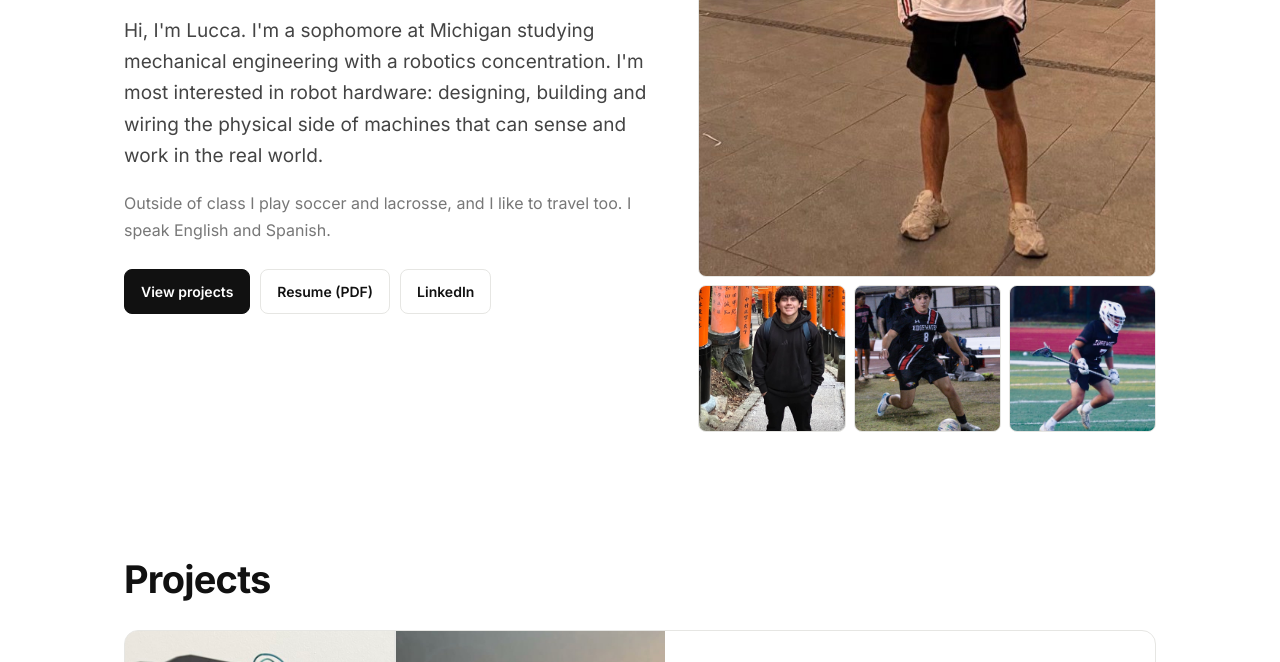
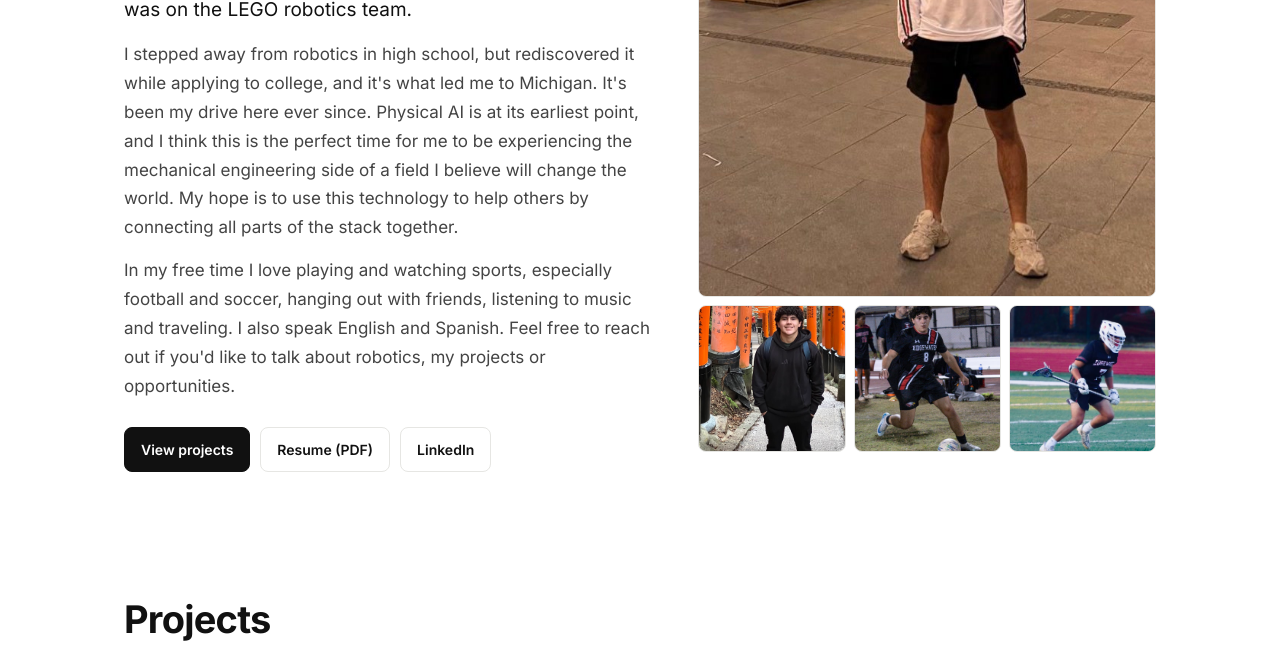
Before and after one commit to luccavenegas/luccavenegas.github.io, a plain HTML site: page index.html in a window 1280 px wide. Shown: the part 428-1090 px from the top of the page. Drawn offline with Linux system fonts and the light colour scheme.

Commit message:
Rewrite intro in Lucca's own words, add reach-out line
Co-Authored-By: Claude Opus 5.5 <noreply@anthropic.com>

```diff
--- a/index.html
+++ b/index.html
@@ -32,8 +32,11 @@
         <div class="label">Engineering Portfolio</div>
         <h1>Lucca Venegas</h1>
         <p class="subtitle">B.S.E. Mechanical Engineering, Robotics Concentration<br>Sophomore at the University of Michigan · Class of 2029</p>
-        <p class="lede">Hi, I'm Lucca. I'm a sophomore at Michigan studying mechanical engineering with a robotics concentration. I'm most interested in robot hardware: designing, building and wiring the physical side of machines that can sense and work in the real world.</p>
-        <p class="lede small">Outside of class I play soccer and lacrosse, and I like to travel too. I speak English and Spanish.</p>
+        <div class="intro">
+          <p>Hi, I'm Lucca. I was born in Miami, moved to Orlando when I was three, and grew up there. I've always had a passion for building, going back to middle school when I was on the LEGO robotics team.</p>
+          <p>I stepped away from robotics in high school, but rediscovered it while applying to college, and it's what led me to Michigan. It's been my drive here ever since. Physical AI is at its earliest point, and I think this is the perfect time for me to be experiencing the mechanical engineering side of a field I believe will change the world. My hope is to use this technology to help others by connecting all parts of the stack together.</p>
+          <p>In my free time I love playing and watching sports, especially football and soccer, hanging out with friends, listening to music and traveling. I also speak English and Spanish. Feel free to reach out if you'd like to talk about robotics, my projects or opportunities.</p>
+        </div>
         <div class="hero-actions">
           <a class="btn primary" href="#projects">View projects</a>
           <a class="btn" href="assets/Lucca-Venegas-Resume.pdf" target="_blank" rel="noopener">Resume (PDF)</a>
@@ -197,7 +200,7 @@
       <div>
 
         <h2>Contact</h2>
-        <p>I'm looking for mechanical engineering internships, including design, manufacturing, testing and robotics roles. Email is the best way to reach me.</p>
+        <p>Feel free to reach out, whether it's about an opportunity, one of my projects or robotics in general. I'm looking for mechanical engineering internships, including design, manufacturing, testing and robotics roles, and email is the best way to reach me.</p>
       </div>
       <div class="contact-links">
         <a href="mailto:luccav@umich.edu">luccav@umich.edu <span>Email ↗</span></a>
--- a/styles.css
+++ b/styles.css
@@ -337,3 +337,5 @@ footer .wrap { display: flex; justify-content: space-between; gap: 12px; flex-wr
 @media (max-width: 640px) { .featured-body .card-spec { grid-template-columns: 1fr 1fr; } }
 .fm-stack { display: grid; grid-template-rows: 1fr 1fr; gap: 2px; min-height: 0; }
 .fm-stack img { width: 100%; height: 100%; object-fit: cover; min-height: 0; }
+.intro p { font-size: 17px; line-height: 1.7; color: var(--ink-2); margin: 0 0 14px; max-width: 36em; }
+.intro p:first-child { font-size: 19px; color: var(--ink); }
```
